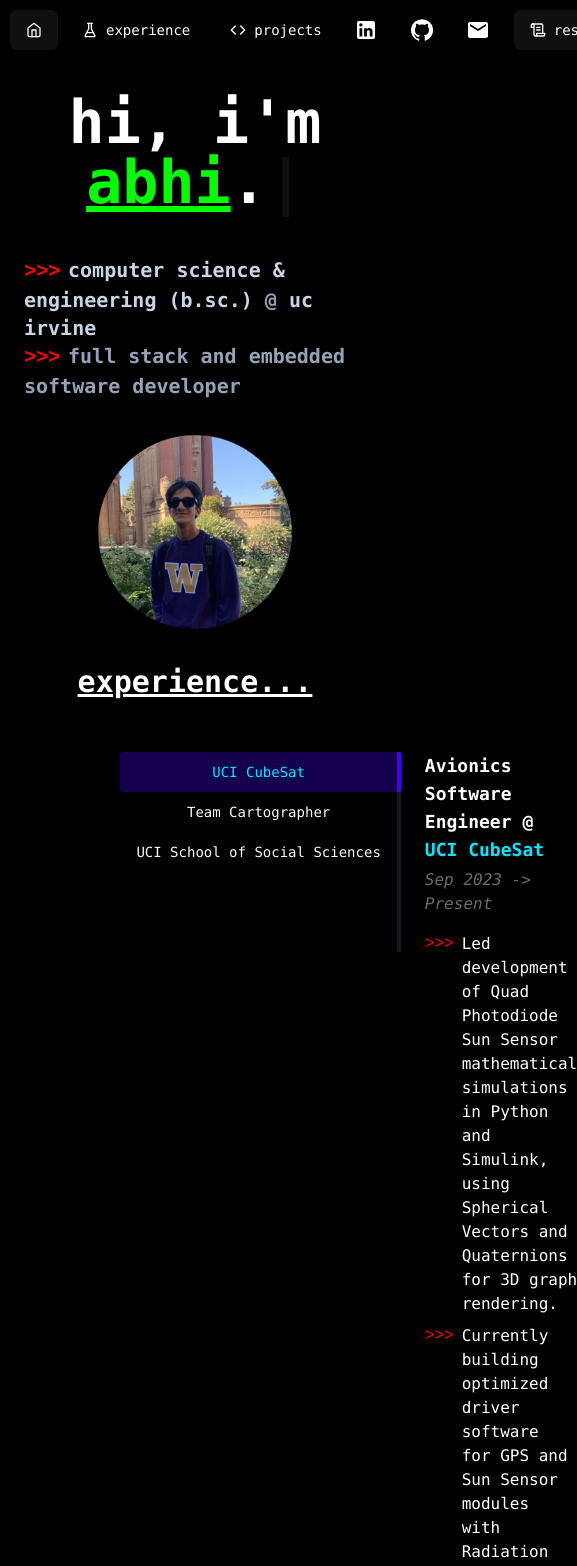
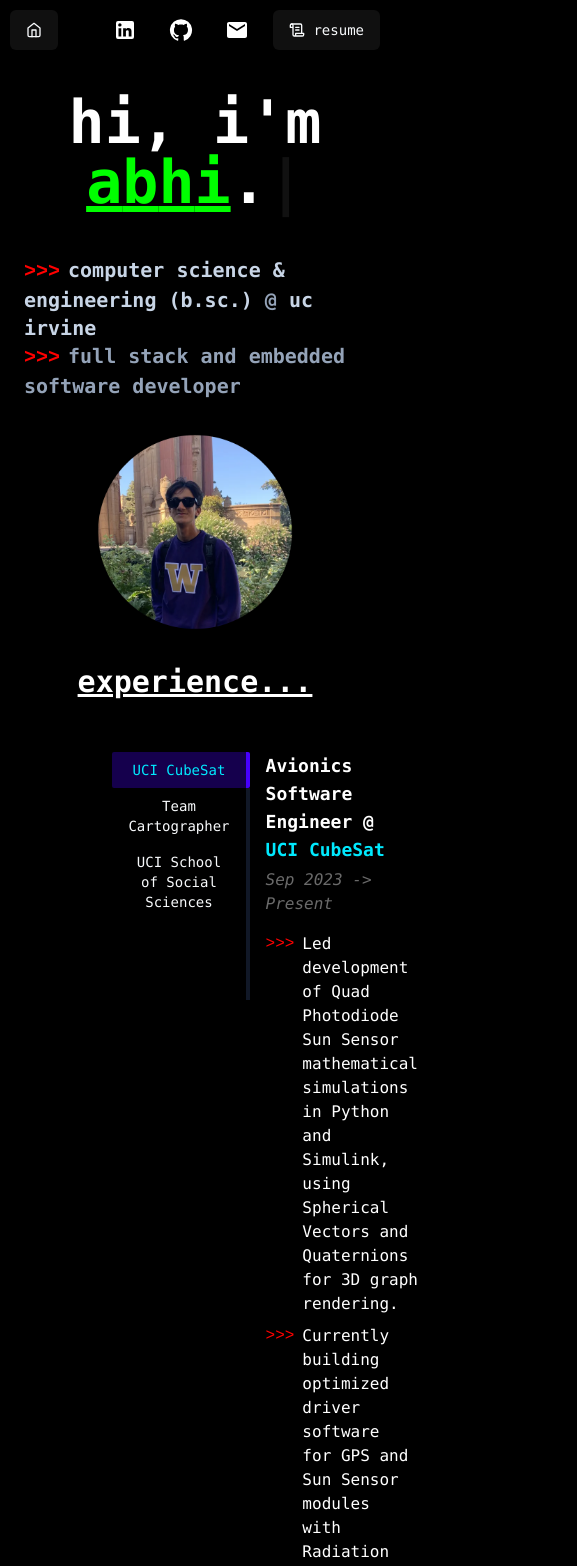
Before and after one commit to abhi-arya1/portfolio, a Next.js app: page / in a window 390 px wide. Shown: the top 1566 px of the page, 577 px wide, since content can reach past the window. Built offline with nearby package versions, Linux system fonts and the light colour scheme.

Commit message:
add dynamic buttons and nav--dynamic experience coming soon

```diff
--- a/components/content_pane.tsx
+++ b/components/content_pane.tsx
@@ -10,7 +10,7 @@ const ContentPane: React.FC<ContentPaneProps> = ({ activePane }) => {
         case 'tc':
             return (
                 <div className="w-full pl-4 break-words">
-                    <h1 className="text-left text-lg font-extrabold">Lead Developer and Co-Founder @ <a className="text-[#00e9fe]">Team Cartographer</a></h1>
+                    <h1 className="text-left font-extrabold">Lead Developer and Co-Founder @ <a className="text-[#00e9fe]">Team Cartographer</a></h1>
                     <h2 className="italic text-left pt-1 text-[#6a6a6a]">Sep 2022 -&gt; Present</h2>
                     <div className="text-left pt-4">
                         <li className="arrow-li flex items-start">
--- a/components/navbar.tsx
+++ b/components/navbar.tsx
@@ -24,10 +24,11 @@ const Navbar = () => {
         >
           <Home className="h-4 w-4" />
         </Button>
+
         <Button
         onClick={() => {router.push("/#experience")}}
         variant="ghost"
-        className="hover:text-[#00e9fe]"
+        className="hidden md:inline-flex hover:text-[#00e9fe]"
         >
           <FlaskConical className="h-4 w-4" />
           <p className="pl-2">experience</p>
@@ -36,7 +37,7 @@ const Navbar = () => {
         <Button
         onClick={() => {router.push("/#projects")}}
         variant="ghost"
-        className="hover:text-[#00e9fe]"
+        className="hidden md:inline-flex hover:text-[#00e9fe]"
         >
           <Code className="h-4 w-4" />
           <p className="pl-2">projects</p>
--- a/components/sidebar.tsx
+++ b/components/sidebar.tsx
@@ -15,11 +15,11 @@ const Sidebar: React.FC<SidebarProps> = ({ setActivePane }) => {
     ]
 
     return (
-        <div className="flex flex-col w-80 px-2">
+        <div className="flex flex-col w-80">
             {buttons.map(button => (
                 <Button
                 key={button.id}
-                className={`rounded-sm hover:bg-[#4700fe]/10 px-4 bg-transparent py-2 ${activeButton === button.id ? 'border-r-4 border-r-[#4700fe] text-[#00e9fe] bg-[#4700fe]/30 hover:bg-[#4700fe]/20' : 'rounded-none border-r-4 border-r-gray-900'}`}
+                className={`rounded-sm hover:bg-[#4700fe]/10 bg-transparent text-wrap h-[30] ${activeButton === button.id ? 'border-r-4 border-r-[#4700fe] text-[#00e9fe] bg-[#4700fe]/30 hover:bg-[#4700fe]/20' : 'rounded-none border-r-4 border-r-gray-900'}`}
                 onClick={() => { setActivePane(button.id); setActiveButton(button.id) }}
                 >
                     {button.name}
```
